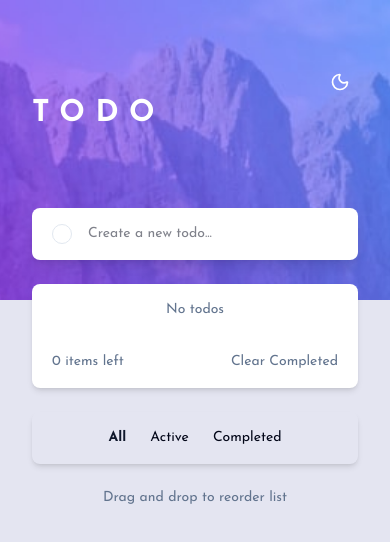
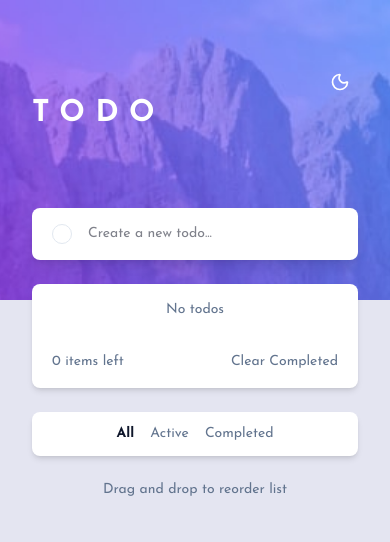
Before and after one commit to andrewteece/todoApp, a React (Vite) app in the folder todo-app/: page / in a window 390 px wide. Shown: the top 542 px of the page. Built offline with nearby package versions, Linux system fonts and the light colour scheme.

Commit message:
resusable FilterControls then update FilterBar

```diff
--- a/todo-app/src/features/todo/components/FilterBar.tsx
+++ b/todo-app/src/features/todo/components/FilterBar.tsx
@@ -1,29 +1,11 @@
-import { useTodoContext } from '@/features/todo/context/useTodoContext';
-import type { FilterType } from '@/features/todo/context/useTodoReducer';
-import clsx from 'clsx';
+'use client';
 
-const filters: FilterType[] = ['all', 'active', 'completed'];
+import { FilterControls } from './FilterControls';
 
 export function FilterBar() {
-  const {
-    state: { filter },
-    setFilter,
-  } = useTodoContext();
-
   return (
-    <div className='flex gap-4 text-sm justify-center'>
-      {filters.map((f) => (
-        <button
-          key={f}
-          onClick={() => setFilter(f)}
-          className={clsx(
-            'capitalize hover:text-primary transition',
-            filter === f && 'text-primary font-semibold'
-          )}
-        >
-          {f}
-        </button>
-      ))}
+    <div className='hidden md:block mt-6'>
+      <FilterControls />
     </div>
   );
 }
--- a/todo-app/src/features/todo/components/FilterBarMobile.tsx
+++ b/todo-app/src/features/todo/components/FilterBarMobile.tsx
@@ -1,30 +1,12 @@
-import { useTodoContext } from '@/features/todo/context/useTodoContext';
-import type { FilterType } from '@/features/todo/context/useTodoReducer';
-import clsx from 'clsx';
+'use client';
 
-const filters: FilterType[] = ['all', 'active', 'completed'];
+import { FilterControls } from './FilterControls';
 
 export function FilterBarMobile() {
-  const {
-    state: { filter },
-    dispatch,
-  } = useTodoContext();
-
   return (
-    <div className='flex justify-center sm:hidden p-4 rounded-md shadow-md bg-light-bg dark:bg-dark-desaturatedBlue'>
-      <div className='flex gap-6 text-sm'>
-        {filters.map((f) => (
-          <button
-            key={f}
-            onClick={() => dispatch({ type: 'SET_FILTER', payload: f })}
-            className={clsx(
-              'capitalize hover:text-primary transition',
-              filter === f && 'text-primary font-semibold'
-            )}
-          >
-            {f}
-          </button>
-        ))}
+    <div className='block md:hidden mt-4'>
+      <div className='bg-white dark:bg-very-dark-desaturated-blue rounded-md shadow-md py-3'>
+        <FilterControls />
       </div>
     </div>
   );
--- /dev/null
+++ b/todo-app/src/features/todo/components/FilterControls.tsx
@@ -0,0 +1,31 @@
+import { useTodoContext } from '@/features/todo/context/useTodoContext';
+import type { FilterType } from '@/features/todo/context/useTodoReducer';
+import clsx from 'clsx';
+
+const filters: FilterType[] = ['all', 'active', 'completed'];
+
+export function FilterControls() {
+  const {
+    state: { filter },
+    setFilter,
+  } = useTodoContext();
+
+  return (
+    <div className='flex gap-4 justify-center text-sm'>
+      {filters.map((f) => (
+        <button
+          key={f}
+          onClick={() => setFilter(f)}
+          className={clsx(
+            'capitalize transition',
+            filter === f
+              ? 'text-primary font-semibold'
+              : 'text-muted-foreground hover:text-primary'
+          )}
+        >
+          {f}
+        </button>
+      ))}
+    </div>
+  );
+}
```
